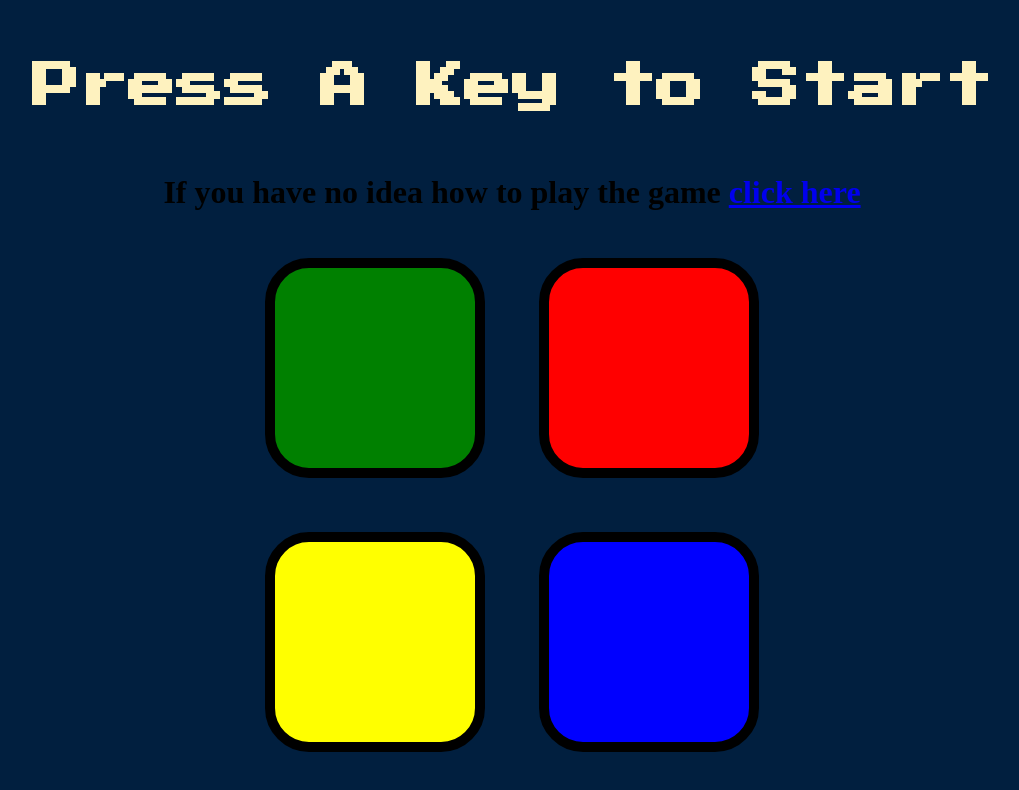
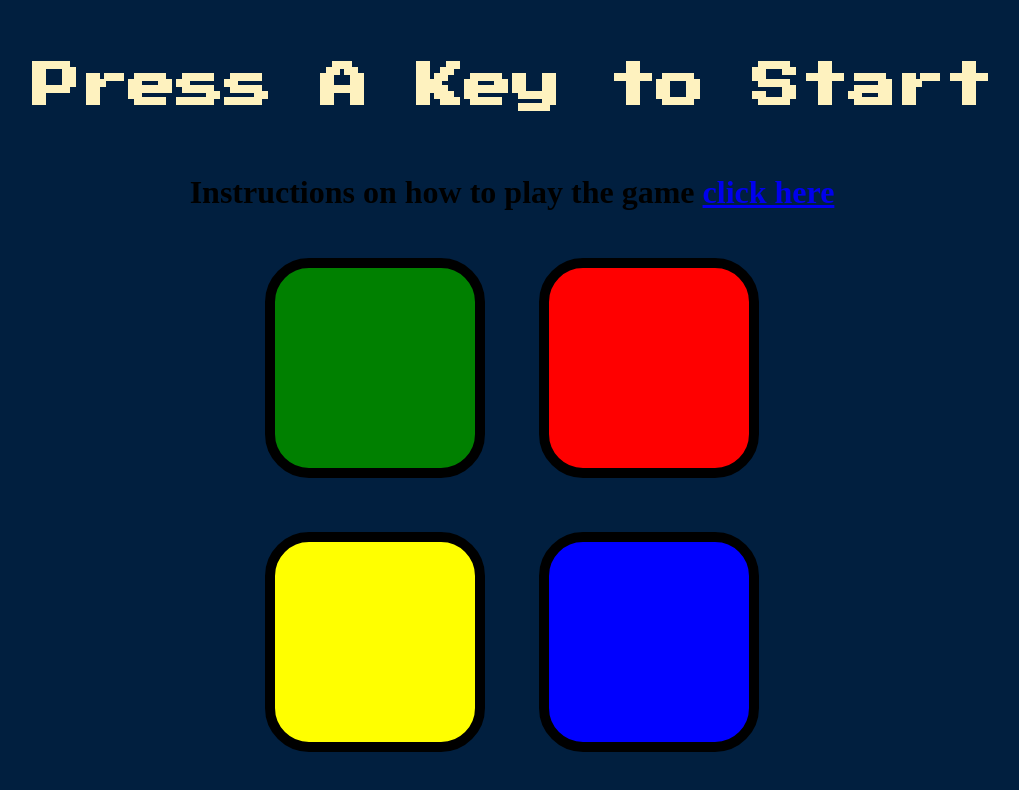
Before and after one commit to Naveen8f23/Simon, a plain HTML site: page index.html in a window 1280 px wide. Shown: the whole page, without its empty margins (128-1147 px from the left). Drawn offline with nearby package versions, Linux system fonts and the light colour scheme.

Commit message:
Update index.html

```diff
--- a/index.html
+++ b/index.html
@@ -10,7 +10,7 @@
 
    <body >
       <h1 id="level-title">Press A Key to Start</h1>
-      <h1>If you have no idea how to play the game <a href="instructions.html">click here</a></h1>
+      <h1>Instructions on  how to play the game <a href="instructions.html">click here</a></h1>
       <div class="container">
         <div class="row">
 
```
